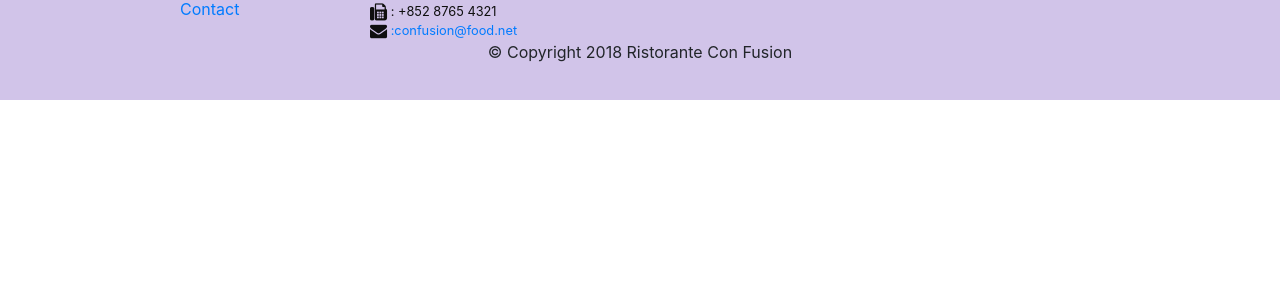
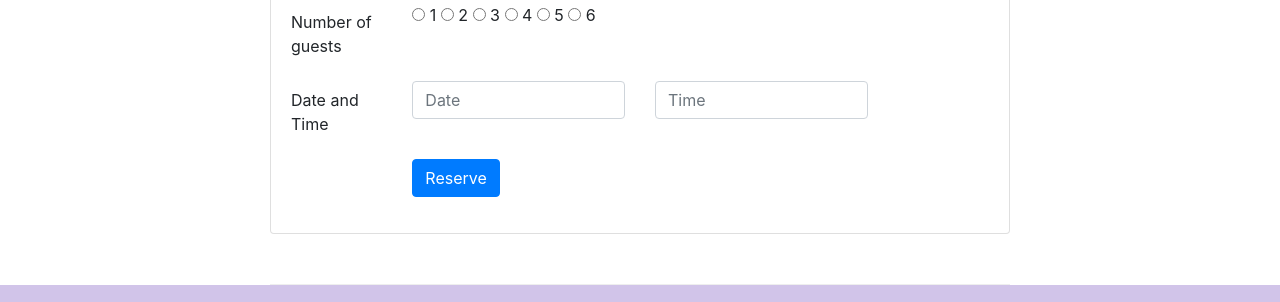
Before and after one commit to arka19das/conFusion, a website: page index.html in a window 1280 px wide. Shown: the part 1611-1913 px from the top of the page. Before the commit the page ends 1711 px from the top, so only its background shows below. Drawn offline with nearby package versions, Linux system fonts and the light colour scheme.

Commit message:
Week 2 assignment done

```diff
--- a/index.html
+++ b/index.html
@@ -22,8 +22,9 @@
             <button class="navbar-toggler" type="button" data-toggle="collapse" data-target="#Navbar">
                 <span class="navbar-toggler-icon"></span>
             </button>
-        <div class="collapse navbar-collapse" id="Navbar">
+
             <a  class="navbar-brand mr-auto" href="#"><img src="img/logo.png" class="img-fluid" height="30" width="41"></a>
+            <div class="collapse navbar-collapse" id="Navbar">
             <ul class="navbar-nav mr-auto">
                 <!-- utility class mr-auto right marigin is as amuch as possible-->
                 <li class="nav-item active"><a class="nav-link" href="#"><span class="fa fa-home fa-lg"></span> Home</a></li>
@@ -41,12 +42,14 @@
                     <h1>Ristorante con Fusion</h1>
                     <p>We take inspiration from the World's best cuisines, and create a unique fusion experience. Our lipsmacking creations will tickle your culinary senses!</p>
                 </div>
-                <div class="col-12 col-sm offset-1 align-self-center">
+                <div class="col-12 col-sm-3  align-self-center">
                     <div class="media ">
                         <img class="img-fluid " src="img/logo.png" >
                     </div>
                 </div>
-            </div>
+                <div class="col-12 col-sm-3  align-self-center">
+                    <button class=" btn btn-sm col-11 bg-warning " onclick="window.location.href='#reserveatable'"><b>Reserve table</b></button>
+                </div>
         </div>
     </header>
 
@@ -74,7 +77,7 @@
             </div>
 
             <div class="col col-sm col-md ">
-                <h2>Weekend Grand Buffet</h2>
+                <h2>Weekend Grand Buffet<span class="badge badge-danger">NEW</span></h2>
                 <p>Featuring mouthwatering combinations with a choice of five different salads, six enticing appetizers, six main entrees and five choicest desserts. Free flowing bubbly and soft drinks. All for just $19.99 per person </p>
             </div>
         </div>
@@ -93,6 +96,47 @@
                 </div>
               </div>
             </div>
+        </div>
+        <div class="row row-content align-content-center col-sm-8" id="reserveatable">
+            <div class="card  ">
+                <h3 class="card-header text-white bg-warning"  >Reserve a Table</h3>
+                <div class="card-body">
+                    <form>
+                        <div class="form-group row">
+                            <label for="numberofguests" class="col-12 col-md-2 col-form-label">Number of guests</label>
+                            <div class="col-12 col-md">
+                             <input type="radio"  id="numberofguests" name="numberofguests" value="1"> 1
+                             <input type="radio"  id="numberofguests" name="numberofguests" value="2"> 2
+                             <input type="radio"  id="numberofguests" name="numberofguests" value="3"> 3
+                             <input type="radio"  id="numberofguests" name="numberofguests" value="4"> 4
+                             <input type="radio"  id="numberofguests" name="numberofguests" value="5"> 5
+                             <input type="radio"  id="numberofguests" name="numberofguests" value="6"> 6
+                            </div>
+                        </div>
+
+                        <div class="form-group row">
+                            <label for="datetime" class="col-12 col-md-2 col-form-label">Date and Time</label>
+                            <div class="col-12 col-md-4">
+                             <input type="text" class="form-control" id="datetime" name="date" placeholder="Date">
+                            </div>
+                            <div class="col-12 col-md-4">
+                             <input type="text" class="form-control" id="datetime" name="time" placeholder="Time">
+                            </div>
+
+                        </div>
+
+                        <div class="form-group row">
+                              <div class="offset-md-2 col-md-10">
+                            <button type="submit" class="btn btn-primary">
+                                Reserve
+                            </button>
+                        </div>
+                        </div>
+                    </form>
+                </div>
+            </div>
+
+
         </div>
     </div>
 
```
